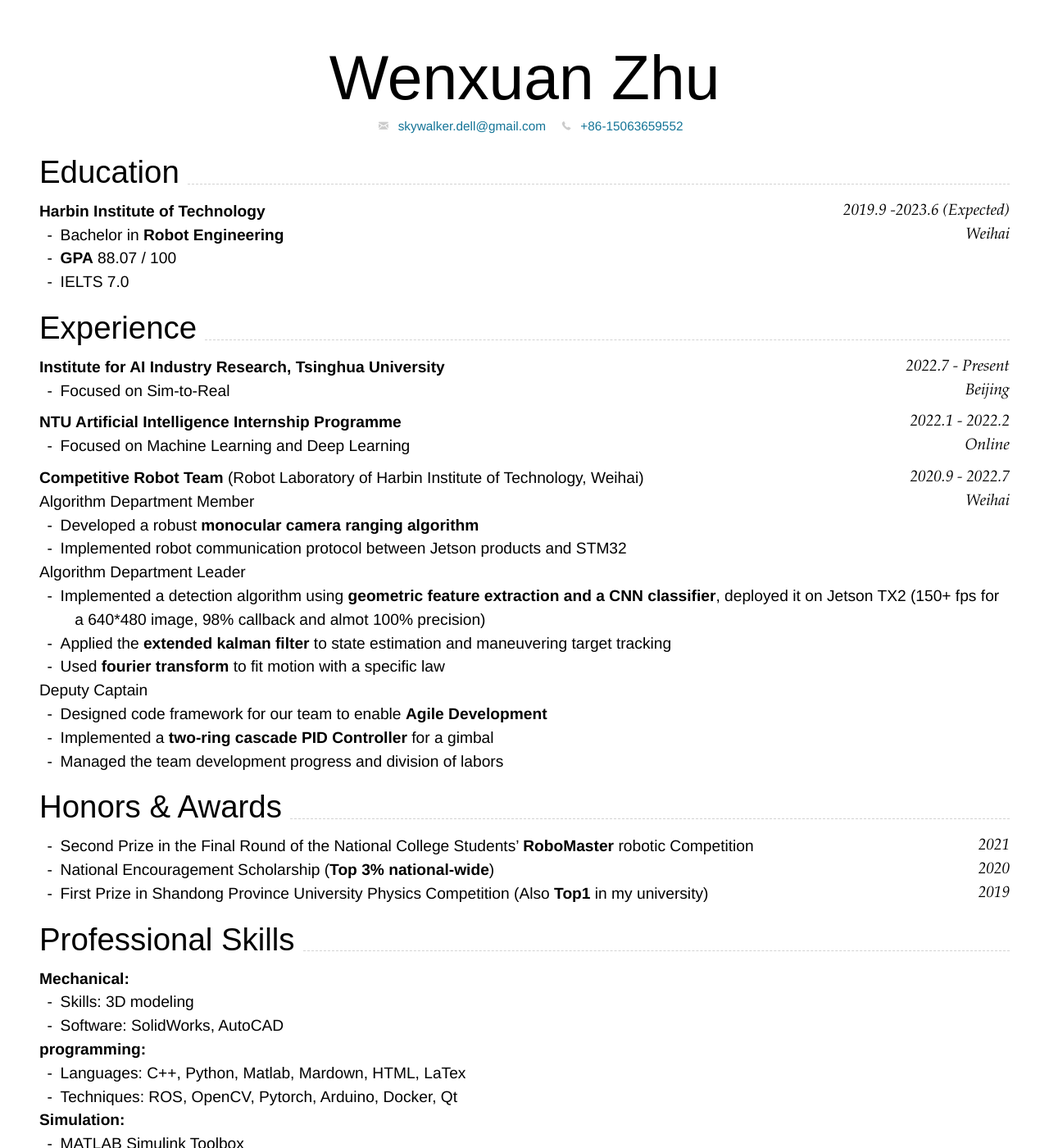
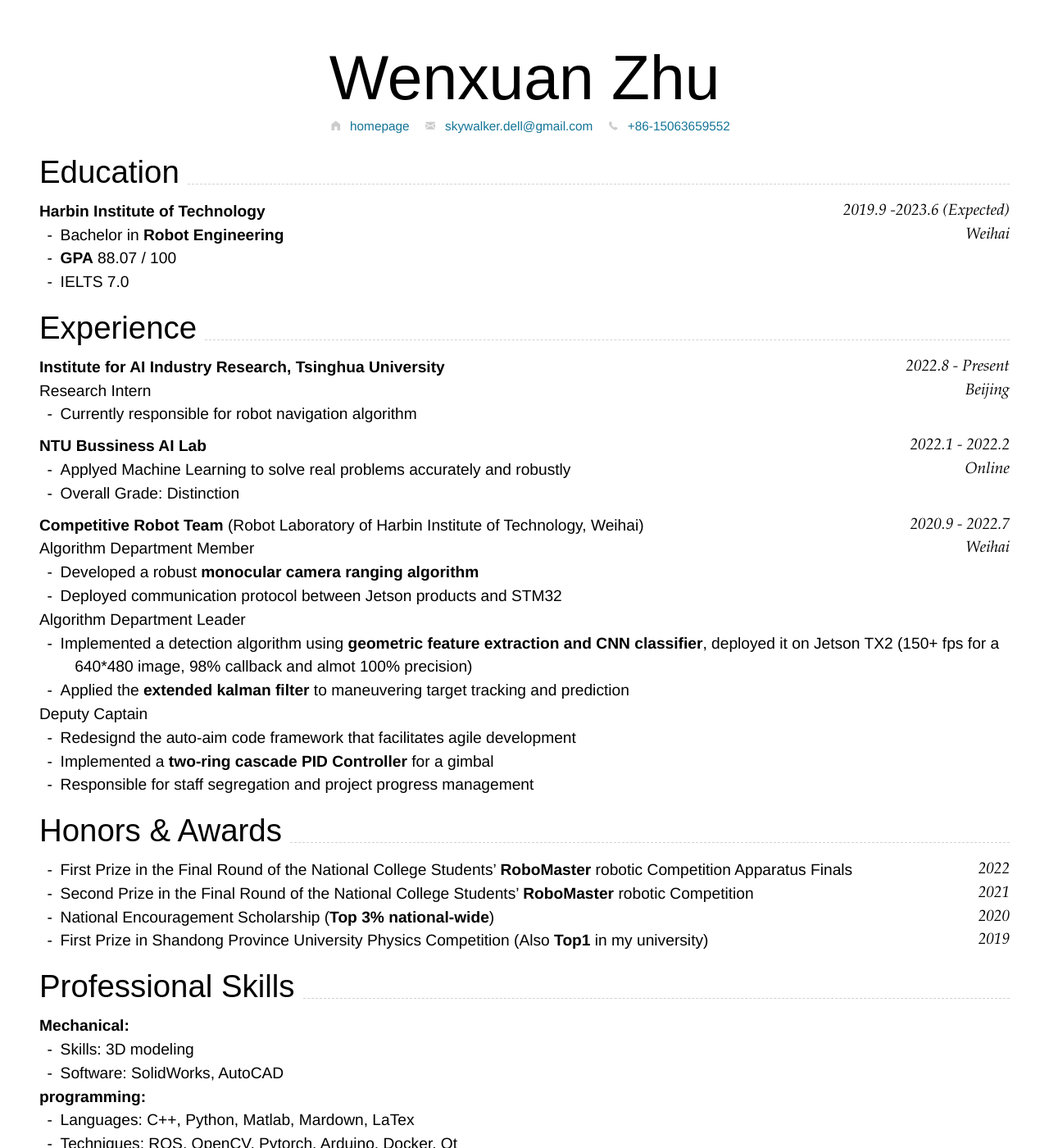
Before and after one commit to skywalker-dell/CV, a Jekyll site: the page built from index.md, in a window 1280 px wide and 1400 px high. Shown: the whole window at 82% size. Built offline with Jekyll 4.4.1, drawn with Linux system fonts in a browser that asks for light colours; nearby versions of some CDN libraries.

Commit message:
add arx experience; add home page

````diff
--- a/index.md
+++ b/index.md
@@ -7,9 +7,9 @@ email:
 phone:
   url: tel:+86-15063659552
   text: +86-15063659552
-# github:
-#   url: https://github.com/skywalker-dell
-#   text: skywalker-dell
+homepage:
+  url: https://skywalker-dell.github.io/personal-page/
+  text: homepage
 ---
 
 # Wenxuan Zhu
@@ -42,18 +42,21 @@ Weihai
 
 
 ## Experience
-### **Institute for AI Industry Research, Tsinghua University** `2022.7 - Present`
+### **Institute for AI Industry Research, Tsinghua University** `2022.8 - Present`
 ```
 Beijing
 ```
-- Focused on Sim-to-Real
+
+Research Intern<br>
+- Currently responsible for robot navigation algorithm
 
 
-### **NTU Artificial Intelligence Internship Programme** `2022.1 - 2022.2`
+### **NTU Bussiness AI Lab** `2022.1 - 2022.2`
 ```
 Online
 ```
-- Focused on Machine Learning and Deep Learning
+- Applyed Machine Learning to solve real problems accurately and robustly
+- Overall Grade: Distinction
 
 ### **Competitive Robot Team** (Robot Laboratory of Harbin Institute of Technology, Weihai)`2020.9 - 2022.7`
 ```
@@ -64,19 +67,18 @@ Weihai
 Algorithm Department Member<br>
 
 - Developed a robust **monocular camera ranging algorithm**
-- Implemented robot communication protocol between Jetson products and STM32
+- Deployed communication protocol between Jetson products and STM32
 
 Algorithm Department Leader<br>
 
-- Implemented a detection algorithm using **geometric feature extraction and a CNN classifier**, deployed it on Jetson TX2 (150+ fps for a 640*480 image, 98% callback and almot 100% precision)
-- Applied the **extended kalman filter** to state estimation and maneuvering target tracking
-- Used **fourier transform** to fit motion with a specific law
+- Implemented a detection algorithm using **geometric feature extraction and CNN classifier**, deployed it on Jetson TX2 (150+ fps for a 640*480 image, 98% callback and almot 100% precision)
+- Applied the **extended kalman filter** to maneuvering target tracking and prediction
+<!-- - Used **fourier transform** to fit motion with a specific law -->
 
 Deputy Captain<br>
-
-- Designed code framework for our team to enable **Agile Development**
+- Redesignd the auto-aim code framework that facilitates agile development
 - Implemented a **two-ring cascade PID Controller** for a gimbal
-- Managed the team development progress and division of labors
+- Responsible for staff segregation and project progress management
 <!-- - Opened training courses for college freshmen -->
 
 
@@ -85,6 +87,7 @@ Deputy Captain<br>
 ## Honors & Awards
 
 <!-- - Second Prize in the Final Round of the National College Students’ RoboMaster robotic Competition `2021`<br>(**The largest and most influential robot competition in China**)  -->
+- First Prize in the Final Round of the National College Students' **RoboMaster** robotic Competition Apparatus Finals `2022`<br>
 - Second Prize in the Final Round of the National College Students' **RoboMaster** robotic Competition `2021`<br>
 
 <!-- - First Prize in the Northern Contest Zone of the National College Students’ RoboMaster robotic Competition `2021` <br> -->
@@ -101,7 +104,7 @@ Deputy Captain<br>
 - Software: SolidWorks, AutoCAD
 
 **programming:**
-- Languages: C++, Python, Matlab, Mardown, HTML, LaTex
+- Languages: C++, Python, Matlab, Mardown, LaTex
 - Techniques: ROS, OpenCV, Pytorch, Arduino, Docker, Qt
 <!-- - Digital Image Processing with OpenCV -->
 <!-- - Machine Learning and Deep Learning (Pytorch) -->
````
Also changed, not shown: other parts of index.md (+1 -1 lines).
